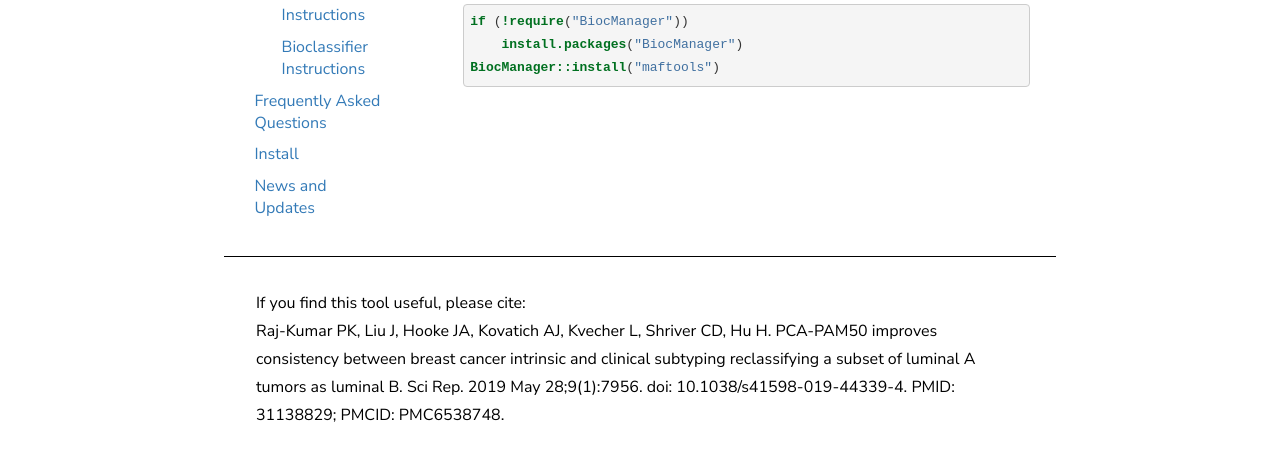
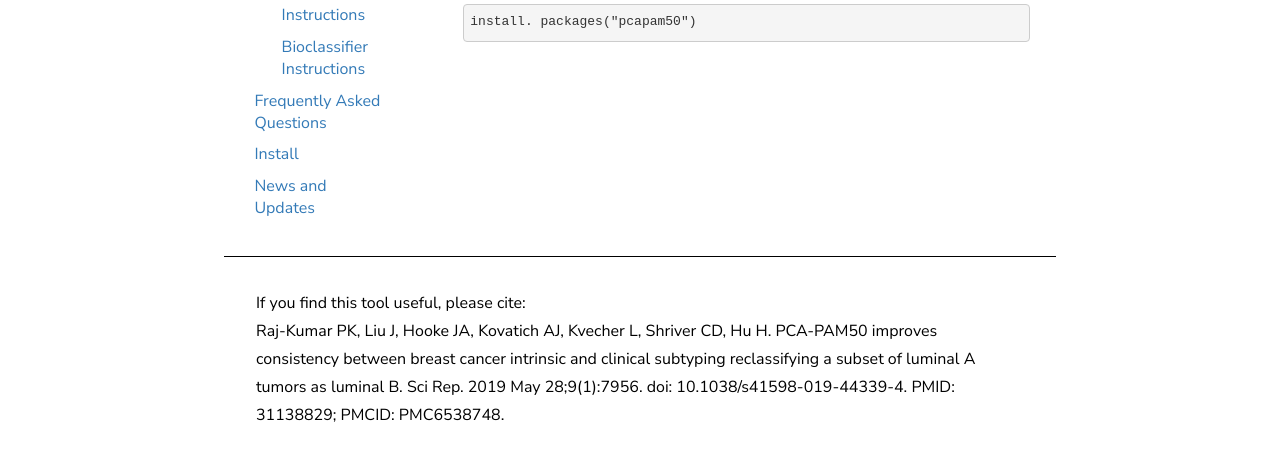
Before and after one commit to ChenGP40/R-Package-Final-Versions, a plain HTML site: page Project1-main/pca-pam50.html in a window 1280 px wide. Both pictures are taken after a click on the item "Install". Shown: the part 478-938 px from the top of the page. Drawn offline with Linux system fonts and the light colour scheme.

Commit message:
Changed BioConductor to CRAN

```diff
--- a/Project1-main/pca-pam50.html
+++ b/Project1-main/pca-pam50.html
@@ -330,10 +330,7 @@ my.plotPCA(XSet, <span class="dt">intgroup =</span> pData$condition, <span class
         <div id="installPage" class="hidden">
             <h2>Install</h2>
             <p class="center"> To install PCA-PAM50, please use the following code:</p>
-<pre class="codeBlock"><span class="kw">if</span> (<span class="kw">!require</span>(<span class="str">"BiocManager"</span>))
-    <span class="kw">install.packages</span>(<span class="str">"BiocManager"</span>)
-<span class="kw">BiocManager::install</span>(<span class="str">"maftools"</span>)
-</pre>
+<pre class="codeBlock">install. packages("pcapam50")</pre>
 <!--            <form id="downloadForm" action="php/downloadInc.php" method="post">
                 <label for="name">Full name:</label>
                 <input type="text" class="textBox" name="firstName" placeholder="First" required onkeyup="checkForm()">
```
